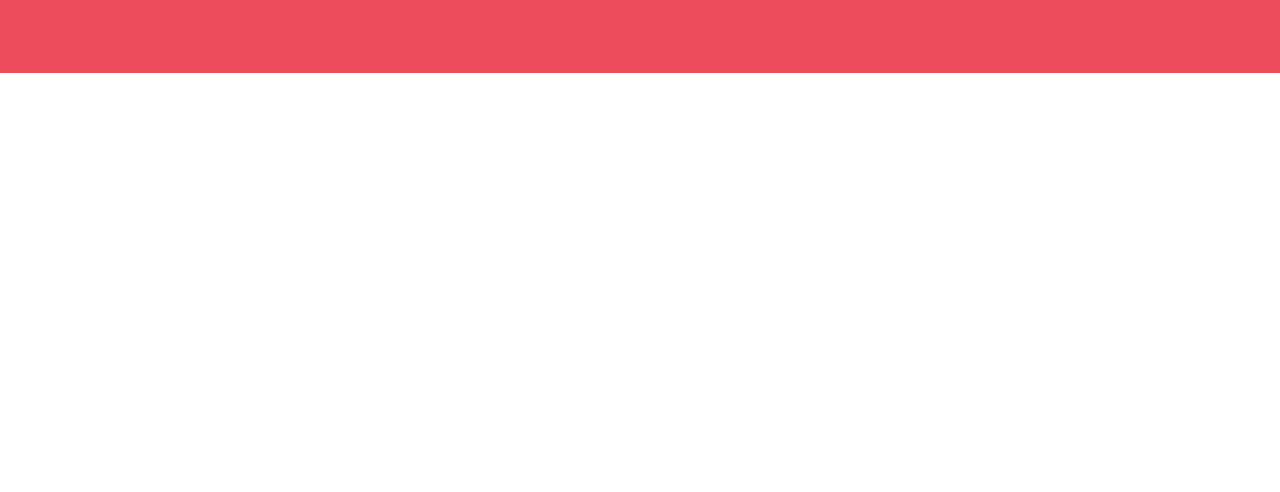
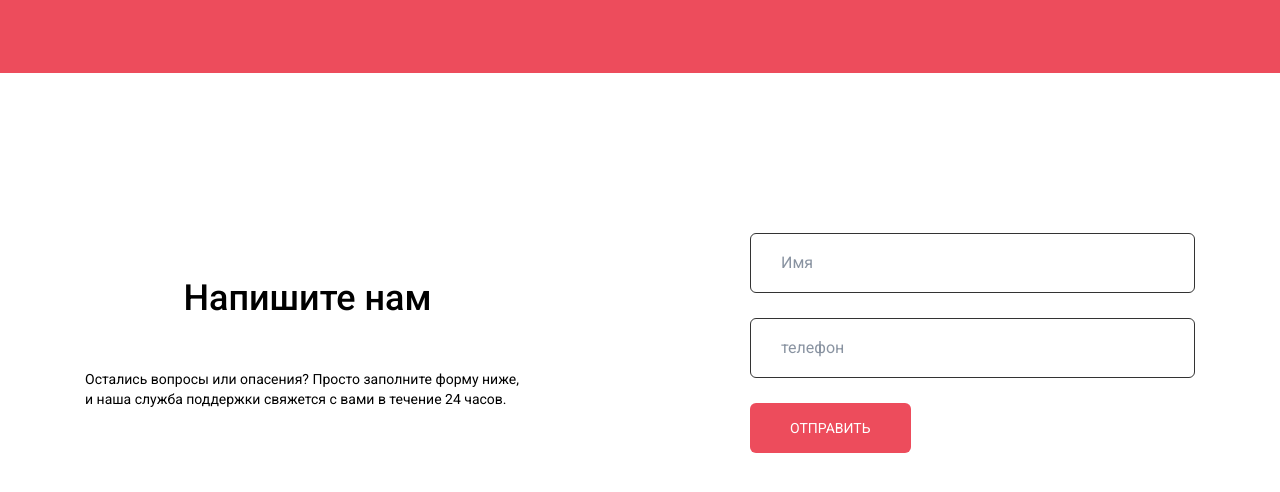
Before and after one commit to TwiZzys/cloudBudget, a plain HTML site: page index.html in a window 1280 px wide. Shown: the part 2781-3273 px from the top of the page. Before the commit the page ends 2854 px from the top, so only its background shows below. Drawn offline with nearby package versions, Linux system fonts and the light colour scheme.

Commit message:
Added contacts section

```diff
--- a/css/style.css
+++ b/css/style.css
@@ -296,16 +296,63 @@ body {
   margin-bottom: 55px;
   color: #fff;
 }
-.technology__content-link{
+
+.technology__content-link {
   display: inline-block;
 }
-.technology__content-text{
+
+.technology__content-text {
   margin-bottom: 40px;
 }
-.technology__content-link + a{
+
+.technology__content-link+a {
   margin-left: 25px;
 }
 
+.contacts__inner {
+  padding: 160px 0 125px;
+  display: flex;
+  justify-content: space-between;
+  align-items: center;
+}
+.contacts__info{
+  max-width: 445px;
+}
+.contacts__title{
+  margin-bottom: 50px;
+}
+.contacts__info-text{
+  line-height: 20px;
+}
+.contacts-form{
+  width: 445px;
+}
+.contacts-form__input{
+  display: block;
+  width: 100%;
+  border: 1px solid #333333;
+  border-radius: 6px;
+  height: 60px;
+  margin-bottom: 25px;
+  padding: 20px 30px;
+}
+.contacts-form__input:focus{
+  outline: 1px solid #333333;
+}
+.contacts-form__input::placeholder{
+  font-size: 16px;
+  line-height: 19px;
+  color: rgba(19, 39, 67, 0.5);
+}
+.contacts-form__btn{
+  color: #fff;
+  border: none;
+  background: #ED4C5C;
+  border-radius: 6px;
+  text-transform: uppercase;
+  cursor: pointer;
+  padding: 17px 40px;
+}
 /*
 font-family: 'Lato', sans-serif;
 font-family: 'Roboto', sans-serif;
--- a/index.html
+++ b/index.html
@@ -64,9 +64,9 @@
     <div class="container">
       <div class="management__inner">
         <div class="management__content">
-          <div class="management__title title">
+          <h2 class="management__title title">
             Простое приложение для управления бюджетом
-          </div>
+          </h2>
           <p class="management__text">
             Наше приложение создано, чтобы вы могли в реальном времени управлять своим бюджетом и расходами в режиме
             онлайн с
@@ -170,9 +170,9 @@
       <div class="container">
         <div class="technology__content-inner">
           <div class="technology__content-info">
-            <div class="title technology__content-title">
+            <h2 class="title technology__content-title">
               Сосредоточьтесь на экономии денег
-            </div>
+            </h2>
             <div class="technology__content-text">
               Мы помогаем вам отслеживать ваши привычки в расходах, чтобы вы могли легко определить и сократить ненужные
               расходы.
@@ -190,6 +190,25 @@
       </div>
     </div>
   </section>
+  <section class="contacts">
+    <div class="container">
+      <div class="contacts__inner">
+        <div class="contacts__info">
+          <h2 class="title contacts__title">
+            Напишите нам
+          </h2>
+          <p class="contacts__info-text">
+            Остались вопросы или опасения? Просто заполните форму ниже, и наша служба поддержки свяжется с вами в течение 24 часов.
+          </p>
+        </div>
+        <form class="contacts-form" action="#">
+          <input class="contacts-form__input" type="text" placeholder="Имя">
+          <input class="contacts-form__input" type="tel" placeholder="телефон">
+          <input class="contacts-form__btn btn" type="submit" value="Отправить">
+        </form>
+      </div>
+    </div>
+  </section>
   <script src=" https://ajax.googleapis.com/ajax/libs/jquery/3.6.0/jquery.min.js"></script>
           <script src="js/main.js"></script>
 </body>
```
